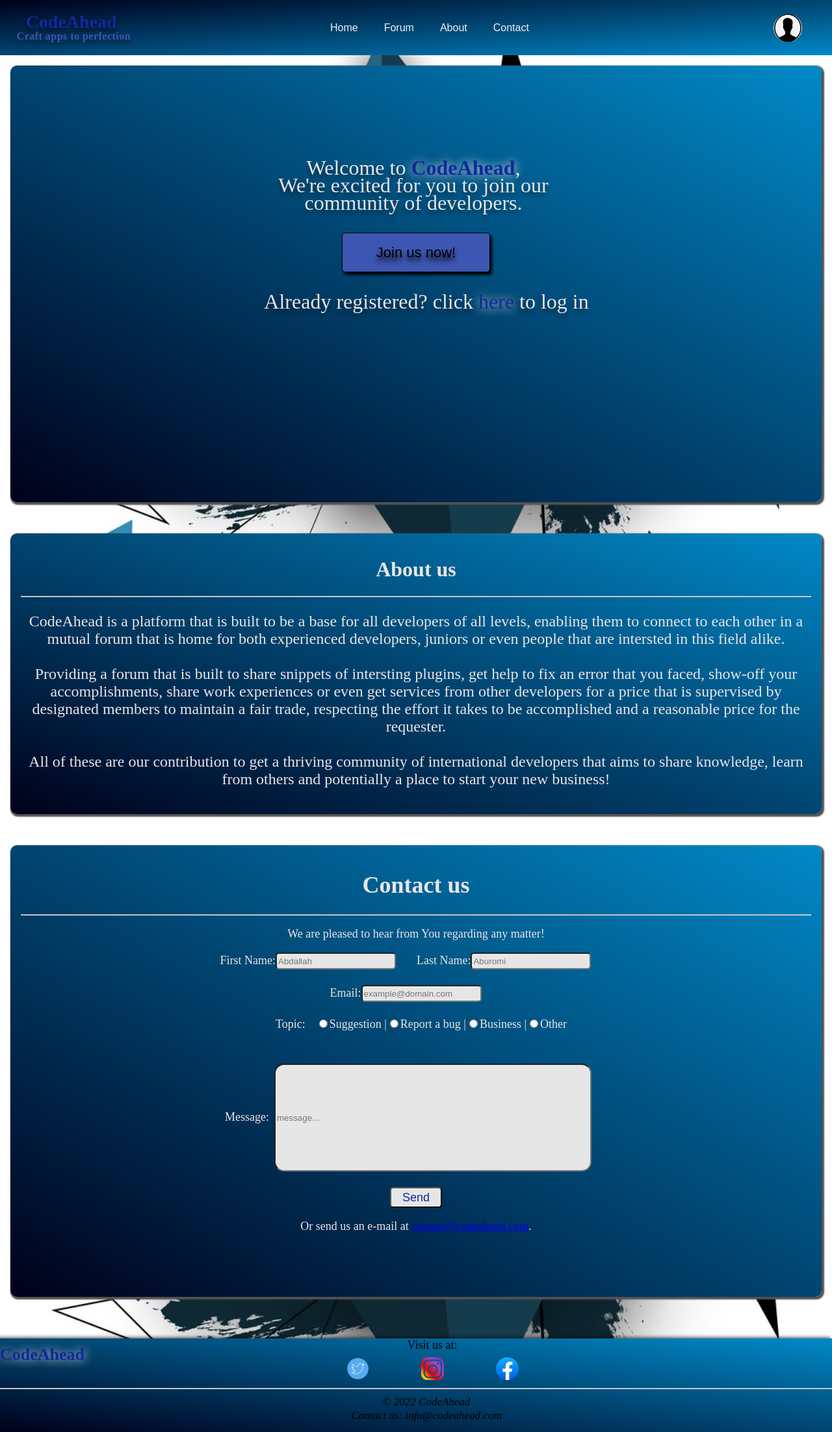
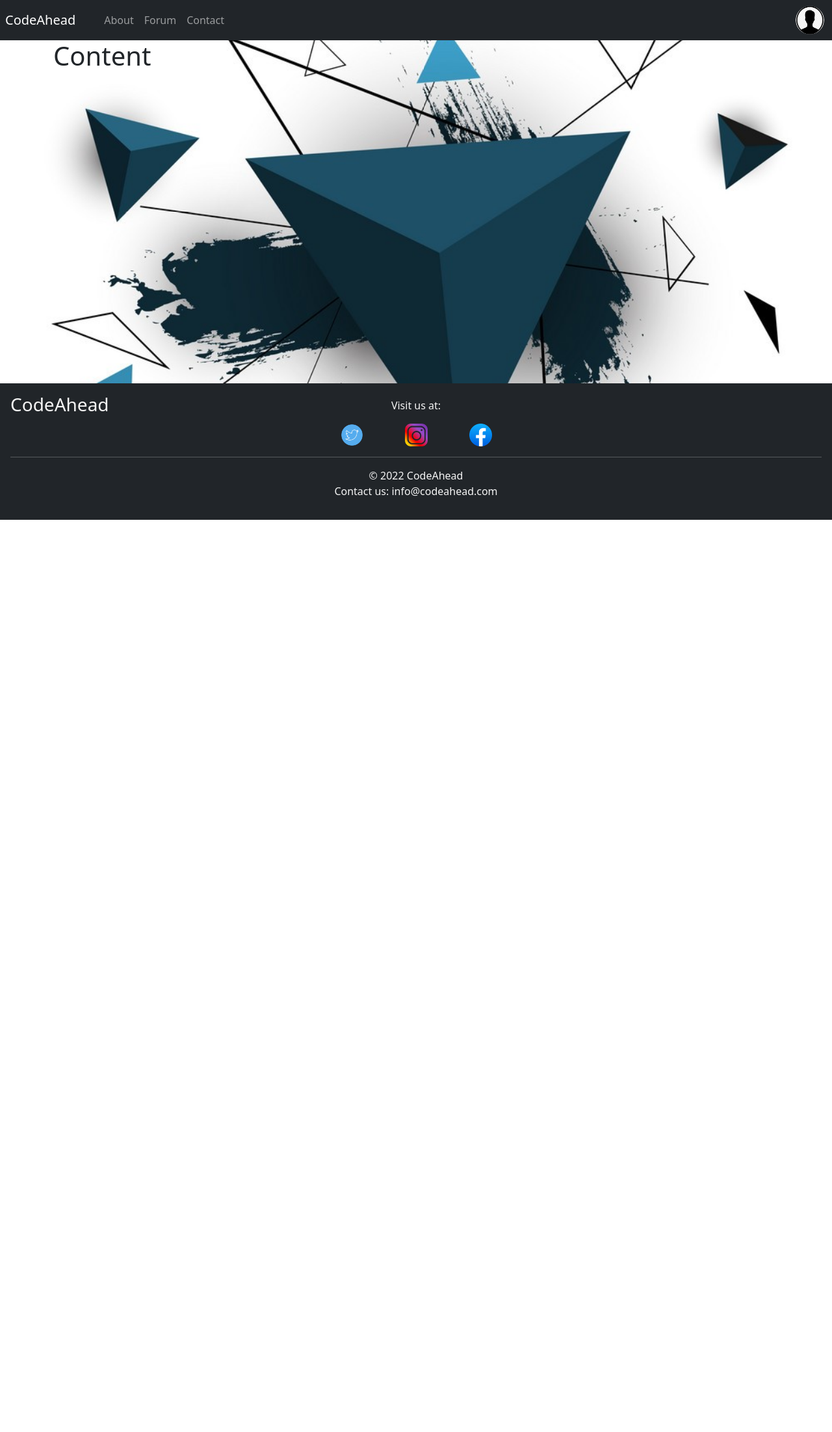
Before and after one commit to abdallah0100/codeAhead, a React (Create React App) app: page / in a window 1280 px wide. Shown: the whole page at 65% size. After the commit the page ends 800 px from the top, so only its background shows below. Built offline with nearby package versions, Linux system fonts and the light colour scheme.

Commit message:
set up base of website with bs

```diff
--- a/package.json
+++ b/package.json
@@ -6,7 +6,9 @@
     "@testing-library/jest-dom": "^5.16.5",
     "@testing-library/react": "^13.4.0",
     "@testing-library/user-event": "^13.5.0",
+    "bootstrap": "^5.2.3",
     "react": "^18.2.0",
+    "react-bootstrap": "^2.6.0",
     "react-dom": "^18.2.0",
     "react-router-dom": "^6.4.3",
     "react-scripts": "5.0.1",
--- a/src/App.js
+++ b/src/App.js
@@ -1,28 +1,29 @@
 import './main.css';
+import 'bootstrap/dist/css/bootstrap.css';
 import Footer from './components/footer/Footer';
 import Header from './components/header/Header'
 import ProfileBox from './components/user/profileBox/ProfileBox'
 import Router from './components/Router';
 import React from 'react';
 import CoreUtils from './utils/CoreUtils'
+import { Container } from 'react-bootstrap';
 
 function App() {
-React.useEffect(()=>{
-  const reveal = CoreUtils.reveal;
-  const cleanUp = ()=> window.removeEventListener('scroll', reveal);
-  reveal();
-  window.addEventListener('scroll', reveal);
-  return cleanUp;
-}, []);
+// React.useEffect(()=>{
+//   const reveal = CoreUtils.reveal;
+//   const cleanUp = ()=> window.removeEventListener('scroll', reveal);
+//   reveal();
+//   window.addEventListener('scroll', reveal);
+//   return cleanUp;
+// }, []);
   return (
-    <div id='container'>
+    <Container fluid="true" className='main_container'>
       <Header />
-      <div id='content'>
-        <ProfileBox />
-        <Router />
-      </div>
+      <Container className='content_section'>
+        <h1>Content</h1>
+      </Container>
       <Footer />
-    </div>
+    </Container>
   );
 }
 
--- a/src/components/footer/Footer.jsx
+++ b/src/components/footer/Footer.jsx
@@ -1,22 +1,22 @@
+import { Container, Row } from 'react-bootstrap';
 import './footer.css';
 function Footer(){
     return(
-        <div className="footer-container">
-            <div className="socials">
-                <h2>CodeAhead</h2>
-                <label>Visit us at:</label> <br />
-                <img src="/images/footer/twitter.jpg" alt='Twitter icon' id='twitter' />
-                <img src="/images/footer/Instagram-Icon.png" alt='Instagram icon' id='instagram'/>
-                <img src="/images/footer/facebook.png" alt='Facebook icon' id='facebook'/>
-            </div>
+        <Container fluid='true' className='footer_container p-3'>
+            <Row>
+                <h3 className='mb-1'>CodeAhead</h3>
+            </Row>
+            <Row>
+                <p className='visit_label'>Visit us at:</p>
+                <div className='social_icons'>
+                    <img className='twitter' src='/images/footer/twitter.jpg' alt='twitter icon' />
+                    <img className='instagram' src='/images/footer/Instagram-Icon.png' alt='Instagram icon' />
+                    <img className='facebook' src='/images/footer/facebook.png' alt='FB icon' />
+                    </div>
+            </Row>
             <hr />
-            <div className='copyRights'>
-                <i>
-                    <p>© 2022 CodeAhead</p>
-                    <p>Contact us: info@codeahead.com</p>
-                </i>
-            </div>
-        </div>
+            <Row><p>© 2022 CodeAhead<br />Contact us: info@codeahead.com</p></Row>
+        </Container>
     );
 }
 
--- a/src/components/footer/footer.css
+++ b/src/components/footer/footer.css
@@ -1,42 +1,46 @@
-.socials img{
+.footer_container{
+    bottom: 0;
+    width: 100vw;
+    position: absolute;
+    background-color: #212529;
+    color: whitesmoke;
+}
+
+.row p{
+    text-align: center;
+}
+
+.footer_container img{
     width: 35px;
     height: 35px;
-    margin-right: 5rem;
-    margin-top: 0.5rem;
     transition: 0.5s;
 }
-.socials img:hover{
+
+.visit_label{
+    margin-top: -2rem;
+}
+.footer_container .social_icons{
+    text-align: center;
+}
+
+.twitter{
+    margin-right: 4rem;
+}
+.facebook{
+    margin-left: 4rem;
+}
+
+.social_icons img:hover{
     cursor: pointer;
     border-radius: 50%;
 }
-#twitter:hover{
+.twitter:hover{
     box-shadow: 0 5px 15px rgb(37, 150, 190);
 }
-#instagram:hover{
-    border-radius: 25%;
+.instagram:hover{
+    border-radius: 5%;
     box-shadow: 0 5px 15px #ea0a29;
 }
-#facebook:hover{
+.facebook:hover{
     box-shadow: 0 5px 15px #058ef1;
 }
-
-.socials label{
-    margin-right: 5rem;
-    font-size: 18px;
-}
-.socials h2{
-    float: left;
-    color: #14279b;
-    line-height: 5px;
-    text-shadow: 0px 1px 1px rgba(0, 0, 0, 0.5);
-    font-size: 26px;
-    text-shadow: 0px 0.5px 15px #e6e6e6;
-}
-.copyRights{
-    font-size: 17px;
-}
-.copyRights p{
-    margin-left: 2rem;
-    margin-top: 1.2rem;
-    line-height: 2px;
-}
--- a/src/components/header/Header.jsx
+++ b/src/components/header/Header.jsx
@@ -1,27 +1,21 @@
 import './headerDesign.css';
 import React from 'react';
-import Logo from "./Logo";
-import NavBar from './navbar/NavBar';
+import { Container, Nav, Navbar } from 'react-bootstrap';
 function Header(){
 
-    React.useEffect(()=>{
-        const profileBox = document.getElementById('profile_box');
-        const profile = document.getElementById('profileImg');
+    return(
+        <Navbar bg="dark" variant='dark' sticky='top'>
+            <Navbar.Brand className='p-2' href='#home'>CodeAhead</Navbar.Brand>
+            <Container fluid className='nav_container'>
 
-        const handleProfileClick = (event)=>{
-            event.target.classList.add('glow');
-            profileBox.classList.add('profile_animation');
-        };
-
-        profile.addEventListener('click', handleProfileClick);
-    });
-
-    return(
-        <header className='mainHeader'>
-            <Logo />
-            <NavBar />
-            <img src="/images/profile.png" alt="Profile Icon" className="profilePic" id='profileImg' />
-        </header>
+                <Nav className='me-auto'>
+                    <Nav.Link href='#about'>About</Nav.Link>
+                    <Nav.Link href='#'>Forum</Nav.Link>
+                    <Nav.Link href='#contact'>Contact</Nav.Link>
+                </Nav>
+                <img src='/images/profile.png' alt='profile icon' />
+            </Container>
+        </Navbar>
     )
 }
 
--- a/src/components/header/headerDesign.css
+++ b/src/components/header/headerDesign.css
@@ -1,27 +1,12 @@
-.mainHeader * {
-    box-sizing: border-box;
-    margin: 0;
-    padding: 0;
-  }
-
-  .mainHeader {
-    top: 0;
-    display: flex;
-    justify-content: space-between;
-    align-items: center;
-    padding: 20px 10%;
-    background-image: linear-gradient(to bottom right, rgba(0,0,26,255), rgba(1,137,199,255));
-  }
-  .mainHeader img{
+ .nav_container img{
     width: 44px;
     height: 44px;
-    margin-right: -8%;
     border-radius: 50%;
-    transition: 0.15s;
+    transition: 0.25s;
     cursor: pointer;
   }
 
-  .mainHeader img:hover{
+  .nav_container img:hover{
     box-shadow: 0 5px 15px #e6e6e6;
   }
 
@@ -29,32 +14,3 @@
     box-shadow: 0 5px 15px #e6e6e6;
     cursor: auto;
   }
-
-  .mainHeader a{
-    text-decoration: none;
-  }
-
-  #logo{
-    margin-left: -10%;
-  }
-
-  #logo label{
-    cursor: pointer;
-  }
-
-  .title{
-    color: #14279b;
-    line-height: 27px;
-    font-size: 28px;
-    text-shadow: 0px 6px 6px rgba(0, 0, 0, 0.5);
-    margin-left: 8%;
-    font-weight: bold;
-}
-
-.motto{
-    color: #3d56b2;
-    letter-spacing: 0.03em;
-    font-size: 16px;
-    font-weight: bold;
-    text-shadow: 0px 6px 6px rgba(0, 0, 0, 0.4);
-}
--- a/src/main.css
+++ b/src/main.css
@@ -1,30 +1,11 @@
 html,body{
-    margin: 0;
-    padding: 0;
-    height: 100%;
     scroll-behavior: smooth;
 }
-#container{
-    min-height: 100vh;
-    position: relative;
+.main_container{
     background-image: url('/public/images/background.jpg');
     background-repeat: no-repeat;
     background-position: center;
     background-size: cover;
     background-attachment: fixed;
+    min-height: 100vh;
 }
-#content{
-    padding: 1rem;
-    padding-bottom: 10rem;
-    color: #e6e6e6;
-}
-
-.footer-container{
-    position: absolute;
-    width: 100%;
-    height: 9rem;
-    bottom: 0;
-    text-align: center;
-    background-image: linear-gradient(to top right, rgba(0,0,26,255), rgba(1,137,199,255));
-    box-shadow: -4px -4px 4px rgba(0, 0, 0, 0.25), -2px -2px 2px rgba(0, 0, 0, 0.25);
-}
```
Also changed, not shown: 1 other file (tests, documents, lock files or other folders).
